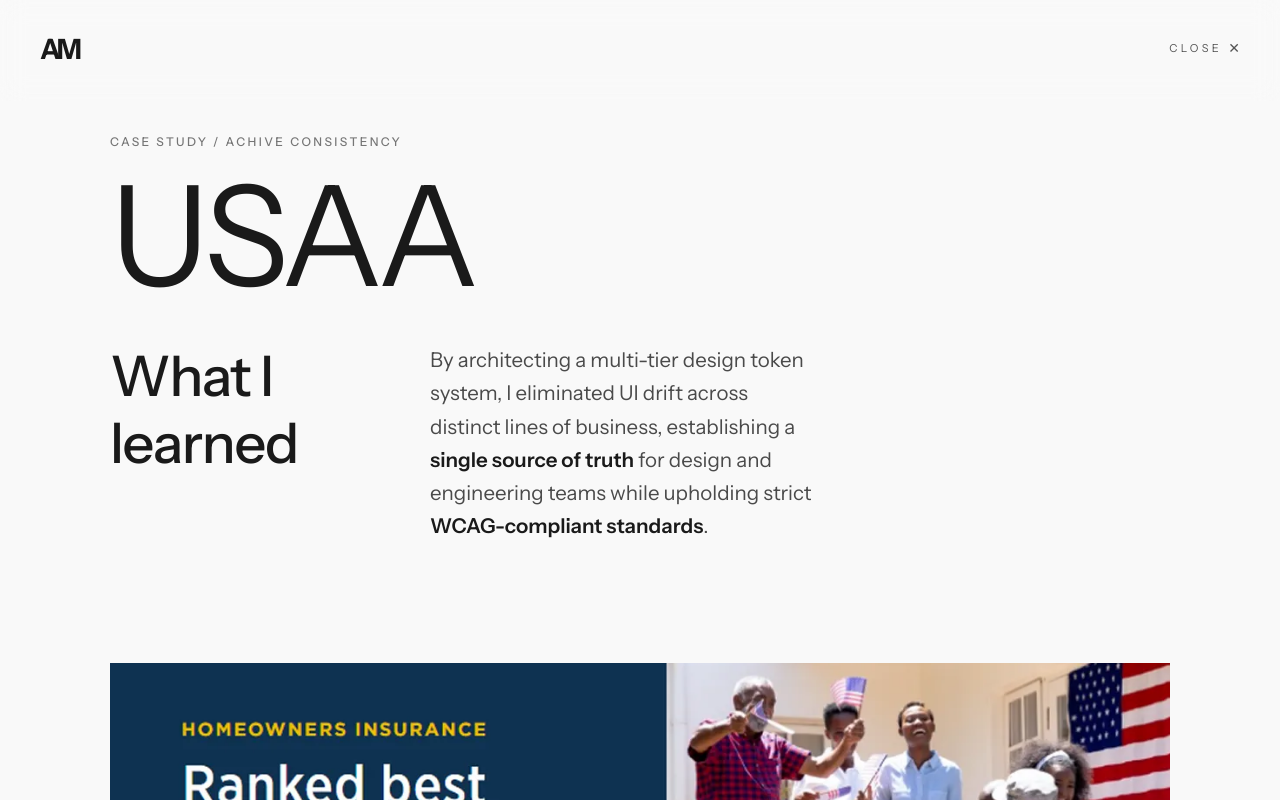
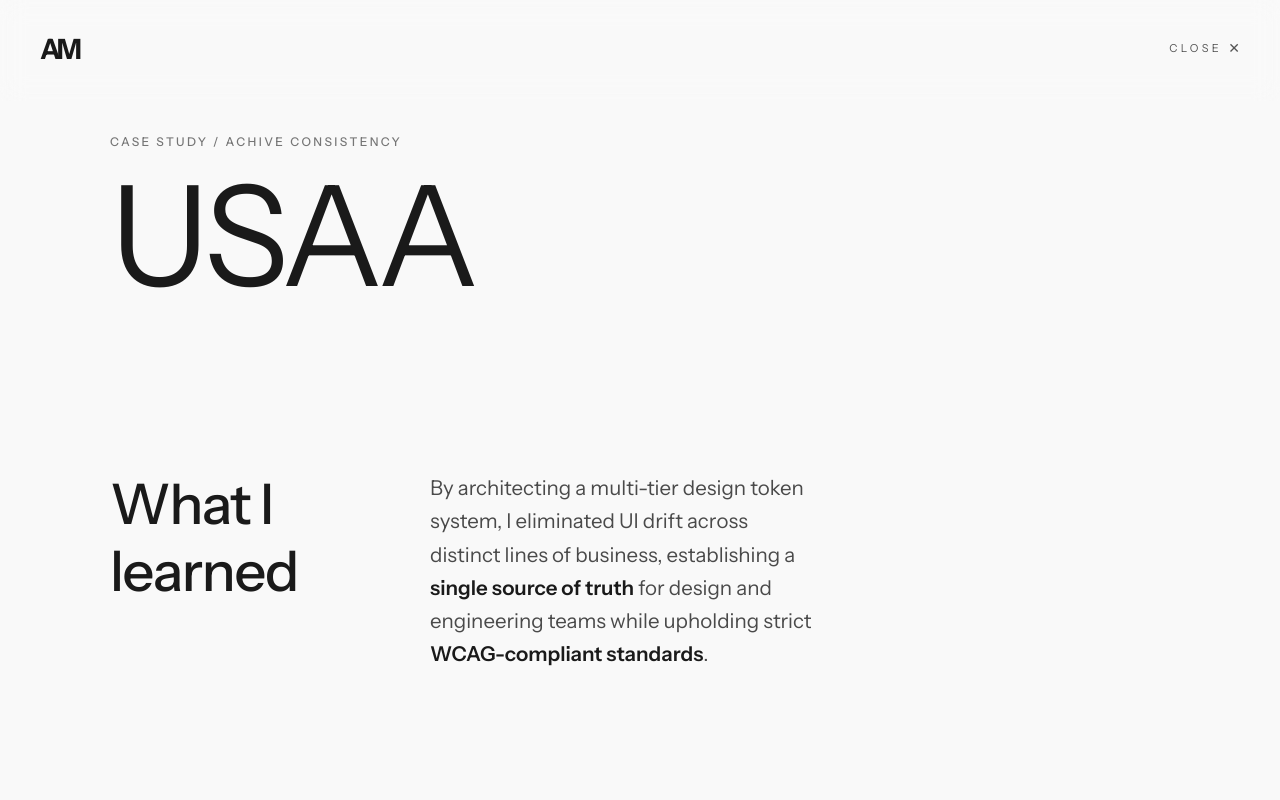
Before and after one commit to dizsel74/am-portfolio-2026, a React (Vite) app: page /work/usaa in a window 1280 px wide. Shown: the top 800 px of the page. Built offline with nearby package versions, Linux system fonts and the light colour scheme.

Commit message:
gap try to be fix

```diff
--- a/src/components/USAAProject.jsx
+++ b/src/components/USAAProject.jsx
@@ -48,8 +48,8 @@ const USAAProject = () => {
 
 
                 {/* WHAT I LEARNED SECTION */}
-                <div className="mb-16 lg:mb-24">
-                    <div className="grid grid-cols-1 lg:grid-cols-12 gap-y-8 lg:gap-x-16 items-start">
+                <div className="mb-16 lg:mb-24 py-32">
+                    <div className="grid grid-cols-1 lg:grid-cols-12 gap-y-16 lg:gap-x-16 items-start">
 
                     {/* Columna Izquierda: Título */}
                       <div className="col-span-12 lg:col-span-5 mb-12 lg:mb-0">
@@ -58,8 +58,6 @@ const USAAProject = () => {
                                     learned
                                   </h3>
                     </div>
-
-
                     {/* Columna Derecha: Párrafo de Impacto */}
                                 <div className="col-span-12 lg:col-start-6 lg:col-span-7">
                                   <p className="text-[clamp(18px,1.6vw,22px)] leading-relaxed text-[#4A4A4A] font-normal">
@@ -272,6 +270,7 @@ const USAAProject = () => {
           </div>
         </GridContainer>
       </section>
+
       {/* 6.FOOTER */}
      <footer className="py-12 bg-[#1a1a1a] border-t border-[#888888]/10">
         <GridContainer>
```
